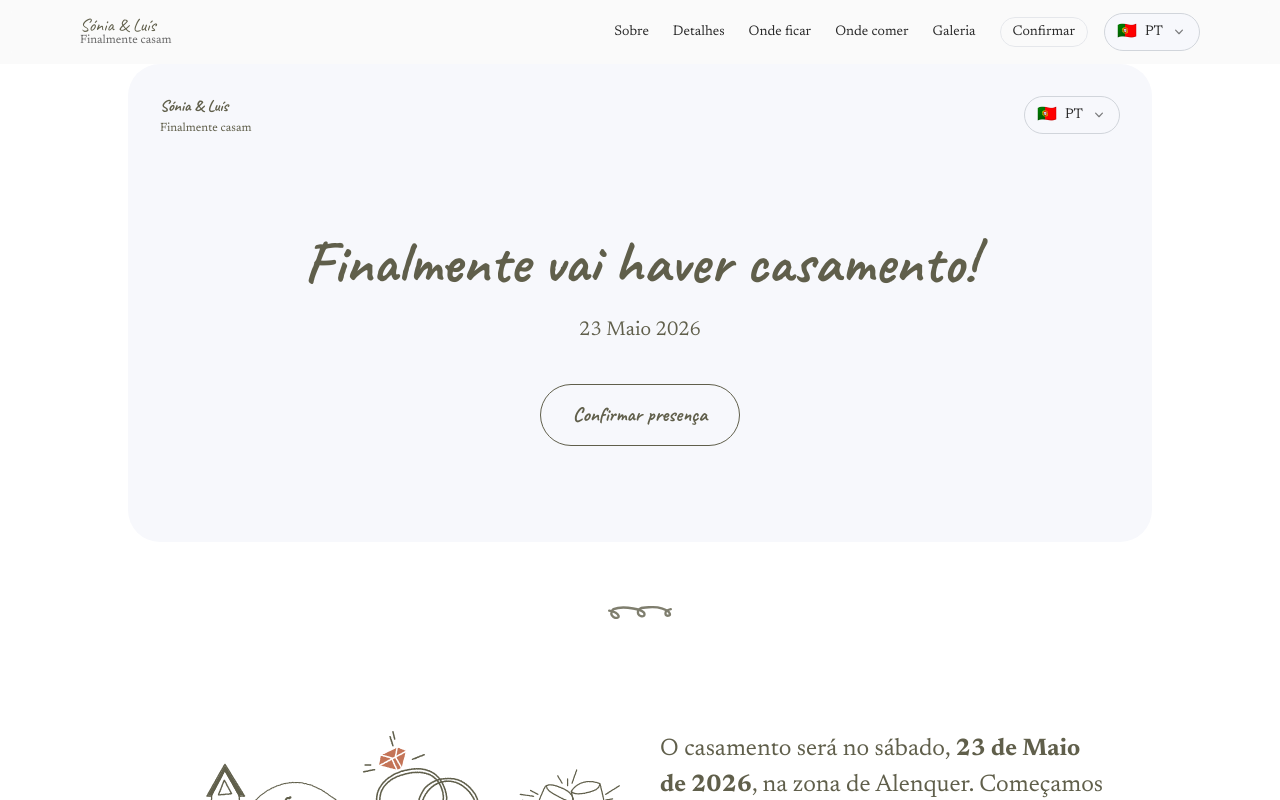
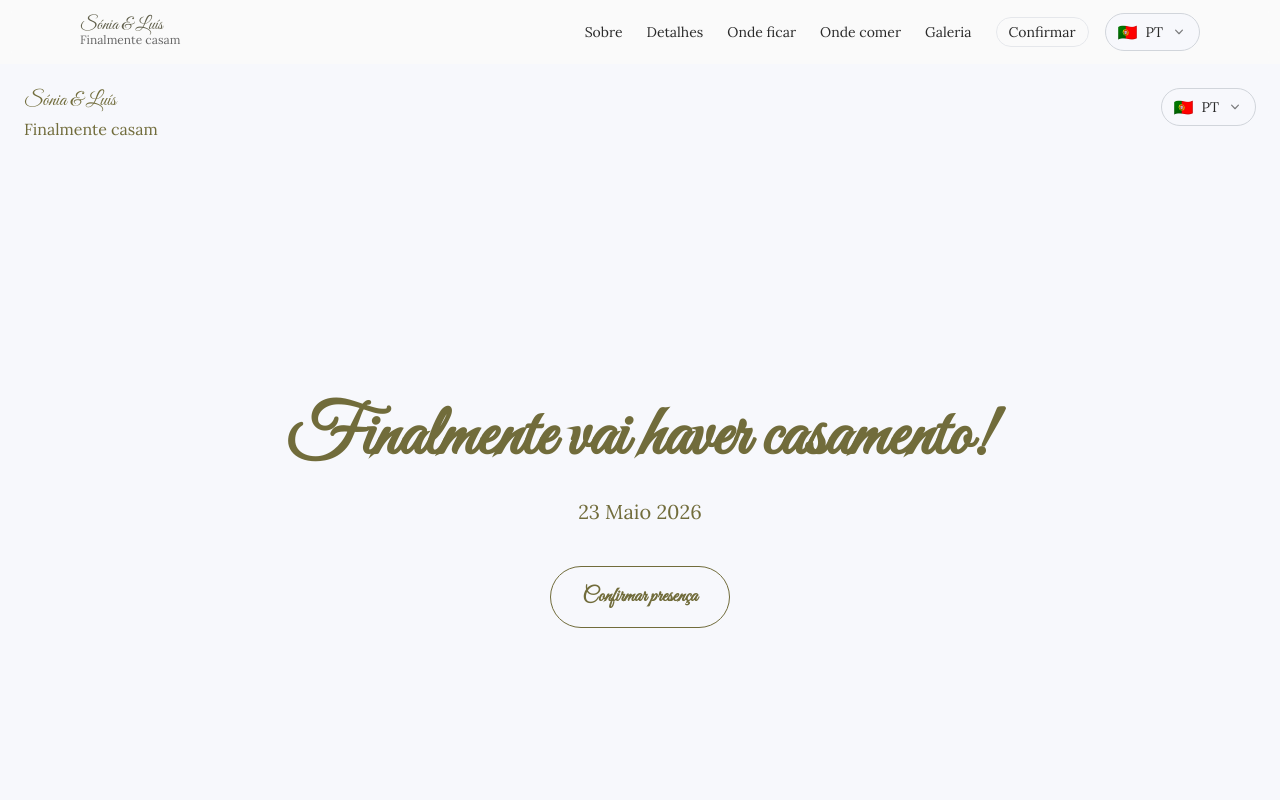
Before and after one commit to lmmendes/finallygettingmarried, a Nuxt app: page / in a window 1280 px wide. Shown: the top 800 px of the page. Built offline with nearby package versions, Linux system fonts and the light colour scheme.

Commit message:
initial commit

```diff
--- a/app/components/sections/HeroSection.vue
+++ /dev/null
@@ -1,26 +0,0 @@
-<!-- HeroSection.vue -->
-<template>
-  <section class="w-full bg-neutral-100">
-    <div class="mx-auto max-w-6xl min-h-[100dvh] px-4 sm:px-6 py-6 md:py-10 flex flex-col">
-      <!-- mini header -->
-      <div class="flex items-start justify-between">
-        <div>
-          <div class="font-display text-[#605F4B] text-base leading-none">Luís &amp; Sónia</div>
-          <div class="text-xs opacity-70 mt-1">Finalmente casam</div>
-        </div>
-        <LanguageSwitcher />
-      </div>
-
-      <!-- centered content -->
-      <div class="flex-1 grid place-content-center text-center">
-        <h1 class="font-bold text-[40px] leading-[1.05] sm:text-[56px] md:text-[64px] md:leading-[1]">
-          Finalmente vai haver <span class="block">casamento!</span>
-        </h1>
-        <p class="mt-6 font-light text-[18px] leading-[150%] opacity-80">23 Maio 2026</p>
-        <a href="#rsvp" class="mt-8 inline-flex items-center justify-center rounded-full border px-8 py-3 hover:bg-white/70">
-          <span class="font-display">Confirmar presença</span>
-        </a>
-      </div>
-    </div>
-  </section>
-</template>
--- a/app/pages/index.vue
+++ b/app/pages/index.vue
@@ -1,22 +1,22 @@
 <template>
     <div class="min-h-screen bg-white">
-        <!-- Hero Section with grey background -->
-        <div class="max-w-5xl mx-auto bg-bg-light rounded-[32px] p-4">
+        <!-- Hero Section with full viewport height -->
+        <div class="h-screen flex flex-col bg-bg-light">
             <!-- Header -->
-            <header class="flex justify-between items-start p-4">
+            <header class="flex justify-between items-start p-4 md:p-6">
                 <div>
-                    <h1 class="font-display font-bold text-primary text-base leading-tight">{{ $t('brand.title') }}</h1>
-                    <p class="font-serif font-light text-primary text-xs mt-1">{{ $t('brand.subtitle') }}</p>
+                    <h1 class="font-display text-primary text-xl leading-tight">{{ $t('brand.title') }}</h1>
+                    <p class="font-serif font-regular text-primary text-xxs mt-1">{{ $t('brand.subtitle') }}</p>
                 </div>
                 <LanguageSwitcher />
             </header>
 
-            <!-- Hero CTA Section -->
-            <section class="text-center py-20">
-                <h2 class="font-display font-bold text-primary text-5xl md:text-6xl leading-none mb-6">
+            <!-- Hero CTA Section - takes remaining space -->
+            <section class="flex-1 flex flex-col justify-center items-center text-center px-4 md:px-6">
+                <h2 class="font-display font-bold text-primary text-4xl sm:text-5xl md:text-6xl lg:text-7xl leading-none mb-6">
                     {{ $t('hero.title') }}
                 </h2>
-                <p class="font-serif font-light text-primary text-xl mb-10">{{ $t('hero.date') }}</p>
+                <p class="font-serif font-light text-primary text-lg md:text-xl mb-10">{{ $t('hero.date') }}</p>
                 <button @click="openModal" class="inline-block border border-primary text-primary px-8 py-4 rounded-full font-display font-bold text-xl hover:bg-primary/10 transition-colors">
                     {{ $t('hero.cta') }}
                 </button>
@@ -146,7 +146,6 @@
 
 <script setup lang="ts">
   definePageMeta({ hideGlobalHeader: true })
-  import HeroSection from '~/components/sections/HeroSection.vue';
   import DetailsSection from '~/components/sections/DetailsSection.vue';
   import StaySection from '~/components/sections/StaySection.vue';
   import EatSection from '~/components/sections/EatSection.vue';
--- a/nuxt.config.ts
+++ b/nuxt.config.ts
@@ -28,8 +28,8 @@ export default defineNuxtConfig({
         },
         {
           rel: "stylesheet",
-          // Elegant serif + friendly sans + optional script
-          href: "https://fonts.googleapis.com/css2?family=Caveat:wght@400;500;600;700&family=Newsreader:ital,wght@0,400;0,500;0,600;0,700;1,400;1,500&display=swap",
+          // Elegant serif + beautiful script font
+          href: "https://fonts.googleapis.com/css2?family=Great+Vibes&family=Lora:ital,wght@0,400;0,500;0,600;0,700;1,400;1,500;1,600;1,700&display=swap",
         },
       ],
       meta: [
--- a/tailwind.config.ts
+++ b/tailwind.config.ts
@@ -12,16 +12,16 @@ export default <Partial<Config>>{
   theme: {
     extend: {
       colors: {
-        primary: "#605F4B", // Main text color from Figma
-        accent: "#C47457", // Link/accent color from Figma
+        primary: "#716C3B", // Main text color from Figma
+        accent: "#D39471", // Link/accent color from Figma
         "bg-light": "#F7F8FC", // Light background from Figma
         "bg-card": "#F9F4EA", // Card background from Figma
         olive: "#9C9E80", // Button/accent color from Figma
         ink: "#2a2a2a",
       },
       fontFamily: {
-        serif: ['Newsreader', "serif"],
-        display: ['Caveat', 'cursive']
+        serif: ['Lora', "serif"],
+        display: ['Great Vibes', 'cursive']
       },
       boxShadow: {
         soft: "0 6px 24px rgba(0,0,0,.06)",
```
